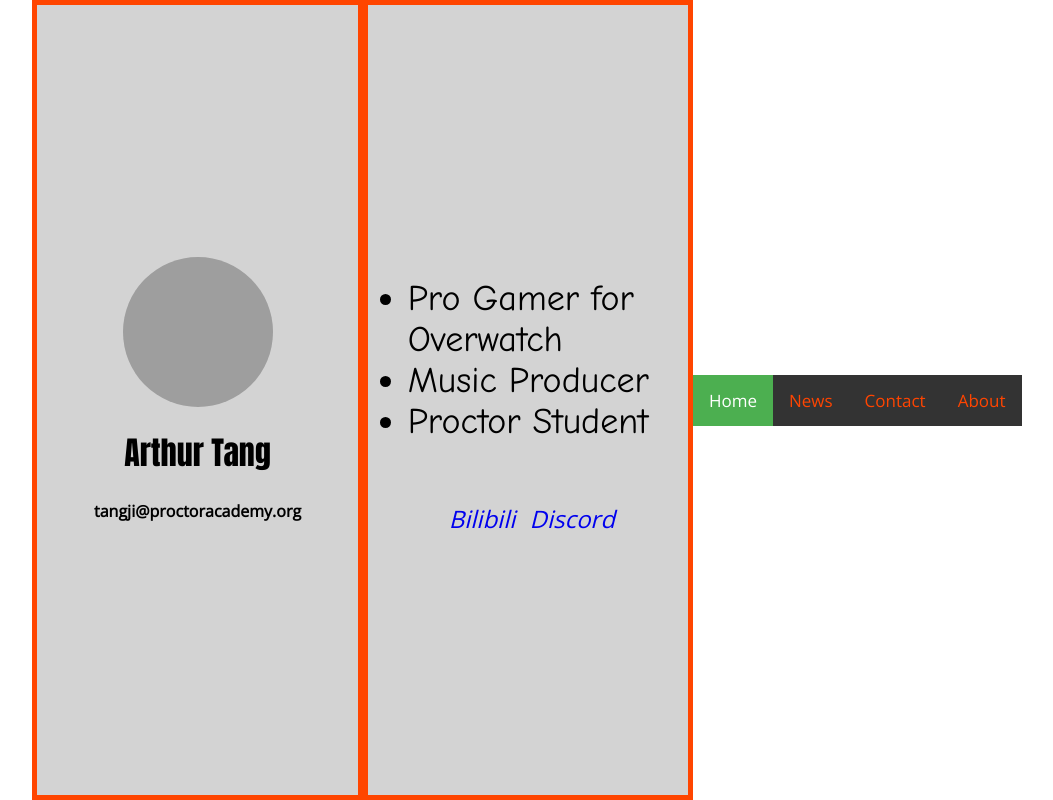
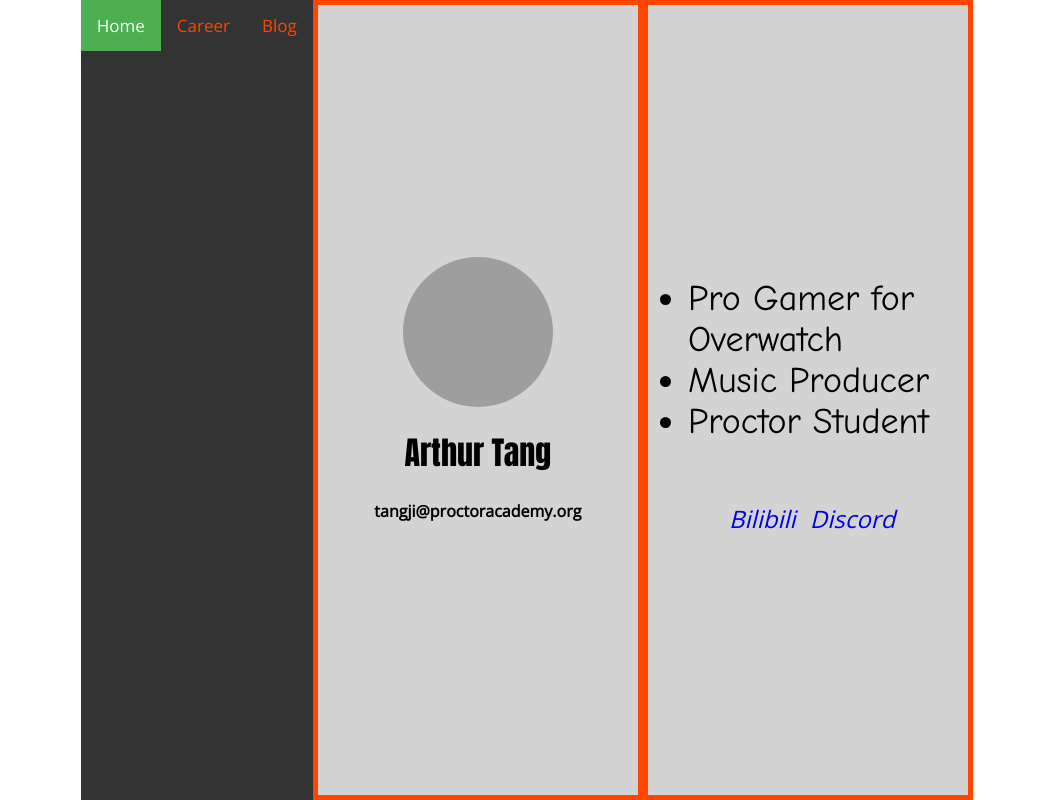
Before and after one commit to ArthurTpw/ArthurTpw.github.io, a plain HTML site: page index.html in a window 1280 px wide. Shown: the whole page, without its empty margins (113-1166 px from the left). Drawn offline with nearby package versions, Linux system fonts and the light colour scheme; grey boxes are pictures that could not be loaded.

Commit message:
Update index.html

```diff
--- a/index.html
+++ b/index.html
@@ -5,6 +5,11 @@
 </head>
 <body>
   <div class="wrapper">
+<div class="topnav">
+  <a class="active" href="#home">Home</a>
+  <a href="#career">Career</a>
+  <a href="#blog">Blog</a>
+</div>
 
     <div class="left">
       <img class="profile-picture" src="https://media1.tenor.com/images/fadb6897880befa253d1e998a1d21060/tenor.gif?itemid=5892410.gif" style="width:150px;height:150px;">
@@ -26,10 +31,5 @@
     </div>
 
   </div>
-<div class="topnav">
-  <a class="active" href="#home">Home</a>
-  <a href="#news">News</a>
-  <a href="#contact">Contact</a>
-  <a href="#about">About</a>
-</div>
+
 </body>
```
